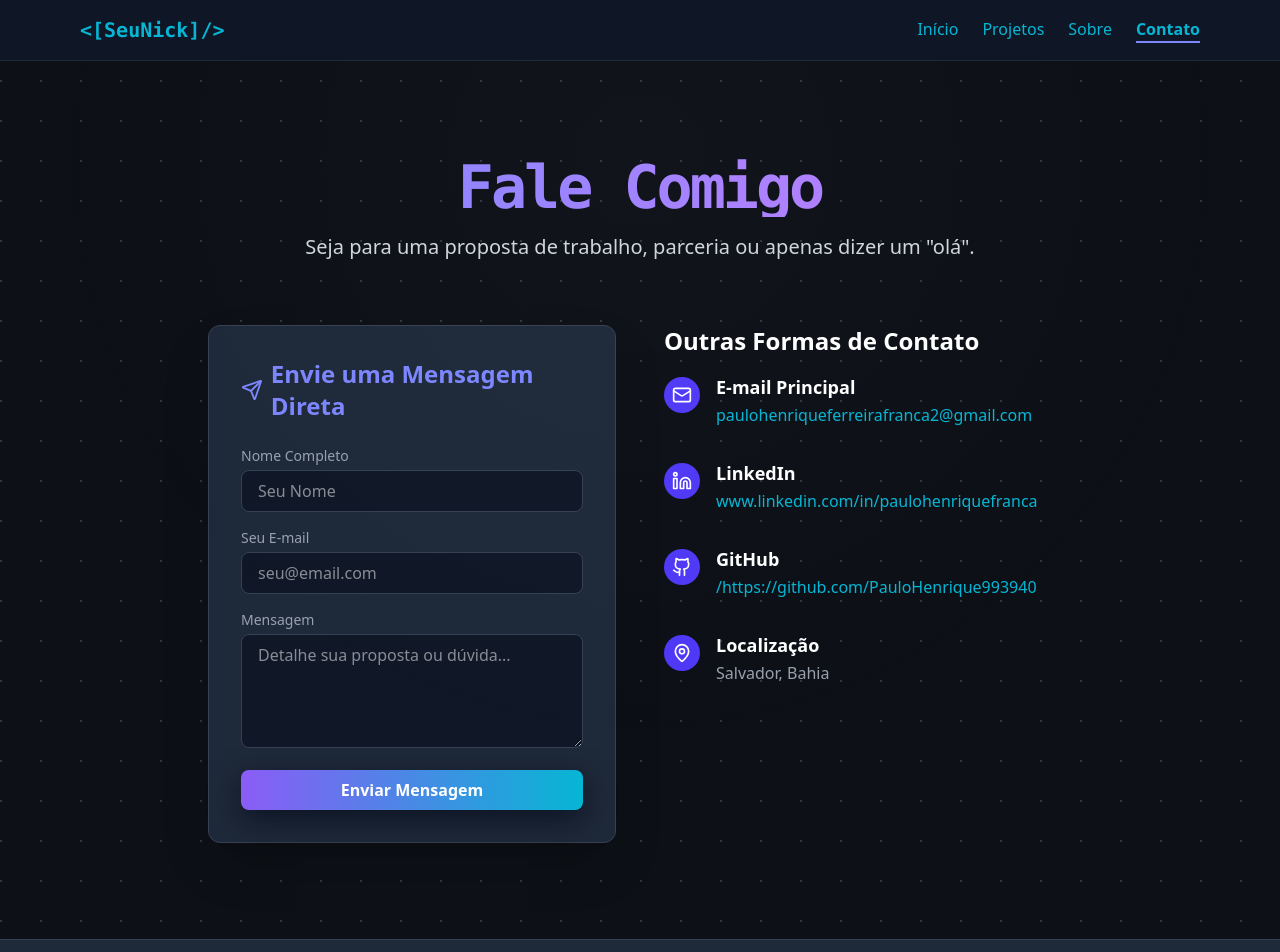
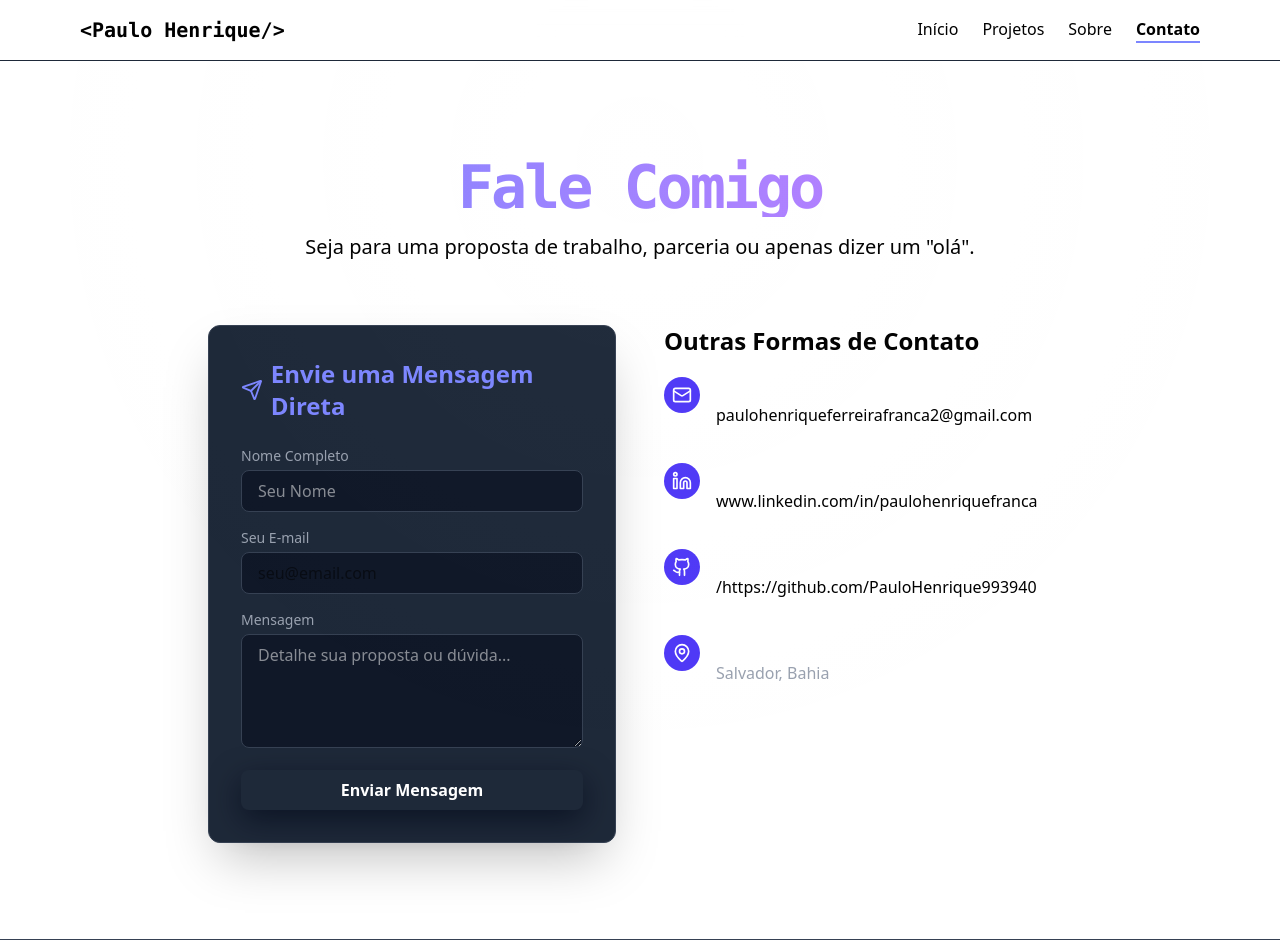
Before and after one commit to PauloHenrique993940/paulo-front-emd, a Next.js app: page /contato in a window 1280 px wide. Shown: the top 952 px of the page. Built offline with nearby package versions, Linux system fonts and the light colour scheme.

Commit message:
melhorando a cor de fundo

```diff
--- a/pages/contato.js
+++ b/pages/contato.js
@@ -10,10 +10,10 @@ const geistMono = Geist_Mono({ variable: "--font-geist-mono", subsets: ["latin"]
 
 // --- Componente Header (Placeholder, use seu componente real) ---
 const Header = () => (
-    <header className="sticky top-0 z-50 bg-gray-900/90 backdrop-blur-md border-b border-gray-800">
+    <header className="sticky top-0 z-50 text-black backdrop-blur-md border-b border-gray-800">
         <div className="container mx-auto px-4 max-w-6xl flex justify-between items-center py-4">
             <Link href="/" className={`${geistMono.variable} font-mono text-xl font-bold text-indigo-400 hover:text-indigo-300 transition-colors`}>
-                &lt;[SeuNick]/&gt;
+                &lt;Paulo Henrique/&gt;
             </Link>
             <nav className="hidden sm:flex space-x-6">
                 {/* Links de navegação aqui... */}
@@ -39,7 +39,7 @@ export default function ContatoPage() {
                     <h1 className={`${geistMono.variable} font-mono text-5xl sm:text-6xl font-extrabold tracking-tighter mb-4 text-transparent bg-clip-text bg-gradient-to-r from-indigo-400 to-purple-400`}>
                         Fale Comigo
                     </h1>
-                    <p className="text-xl text-gray-300 max-w-3xl mx-auto">
+                    <p className="text-xl text-black max-w-3xl mx-auto">
                         Seja para uma proposta de trabalho, parceria ou apenas dizer um "olá".
                     </p>
                 </section>
@@ -61,7 +61,7 @@ export default function ContatoPage() {
                                 <input
                                     type="text"
                                     id="nome"
-                                    className="w-full px-4 py-2 bg-gray-900 border border-gray-700 rounded-lg text-white focus:ring-indigo-500 focus:border-indigo-500"
+                                    className="w-full px-4 py-2 bg-gray-900 border border-gray-700 rounded-lg text-blackfocus:ring-indigo-500 focus:border-indigo-500"
                                     placeholder="Seu Nome"
                                 />
                             </div>
@@ -70,7 +70,7 @@ export default function ContatoPage() {
                                 <input
                                     type="email"
                                     id="email"
-                                    className="w-full px-4 py-2 bg-gray-900 border border-gray-700 rounded-lg text-white focus:ring-indigo-500 focus:border-indigo-500"
+                                    className="w-full px-4 py-2 bg-gray-900 border border-gray-700 rounded-lg text-black focus:ring-indigo-500 focus:border-indigo-500"
                                     placeholder="seu@email.com"
                                 />
                             </div>
@@ -93,8 +93,8 @@ export default function ContatoPage() {
                     </div>
 
                     {/* Coluna 2: Informações de Contato e Links */}
-                    <div className="space-y-8 p-8 md:p-0">
-                        <h2 className="text-2xl font-bold mb-4 text-white">Outras Formas de Contato</h2>
+                    <div className="space-y-8 p-8 text-black itens-center flex-r md:p-0">
+                        <h2 className="text-2xl font-bold mb-4 text-black">Outras Formas de Contato</h2>
 
                         {/* Item de Contato: E-mail */}
                         <ContactInfoItem
@@ -134,7 +134,7 @@ export default function ContatoPage() {
             </main>
 
             {/* Rodapé */}
-            <footer className="w-full bg-gray-800 text-gray-500 text-center py-4 text-sm border-t border-gray-700">
+            <footer className="w-full text-black text-center py-4 text-sm border-t border-gray-700">
                 &copy; {new Date().getFullYear()} [Paulo Henrique].
             </footer>
         </div>
--- a/pages/index.js
+++ b/pages/index.js
@@ -30,7 +30,7 @@ const Header = () => {
   ];
 
   return (
-    <header className="sticky top-0 z-50 bg-gray-900/90 backdrop-blur-md border-b border-gray-800">
+    <header className="sticky top-0 z-50 backdrop-blur-md border-b border-gray-800">
       <div className="container mx-auto px-4 max-w-4xl flex justify-between items-center py-4">
         {/* Logo/Nome */}
         <Link
@@ -98,7 +98,7 @@ const SocialIcon = ({ href, children, label }) => (
 // --- Componente principal da Home Page (Home) ---
 export default function Home() {
   return (
-    <div className={`${geistSans.variable} font-sans min-h-screen  text-white`}>
+    <div className={`${geistSans.variable} font-sans min-h-screen  text-b`}>
       <Header /> {/* Adicionando o menu de navegação */}
       {/* Container Principal */}
       <main className="container mx-auto px-4 py-16 sm:py-24 max-w-4xl">
@@ -116,12 +116,12 @@ export default function Home() {
           </div>
 
           <h1
-            className={`${geistMono.variable} font-mono text-5xl sm:text-7xl font-extrabold tracking-tighter mb-4 leading-tight text-transparent bg-clip-text bg-gradient-to-r from-indigo-400 to-white`}
+            className={`${geistMono.variable} font-mono text-5xl sm:text-7xl font-extrabold tracking-tighter mb-4  text-black`}
           >
             Paulo Henrique Ferreira França
           </h1>
 
-          <p className="text-xl sm:text-2xl text-gray-300 mb-8 max-w-3xl mx-auto">
+          <p className="text-xl sm:text-2xl text-black mb-8 max-w-3xl mx-auto">
             Desenvolvedor Web Front-End especializado em React e Next.js, com
             experiência na construção de interfaces modernas e responsivas.
             Apaixonado por criar experiências de usuário (UX) intuitivas,
@@ -152,7 +152,7 @@ export default function Home() {
 
         {/* Nova Seção 2: SOBRE MIM (Visão Rápida) */}
         <section className="mb-24">
-          <h2 className="text-3xl font-bold mb-8 flex items-center space-x-3 text-indigo-400">
+          <h2 className="text-3xl font-bold mb-8 flex items-center space-x-3 text-black">
             <Zap size={28} />
             <span>Sobre Mim (Quick View)</span>
           </h2>
@@ -223,6 +223,19 @@ export default function Home() {
               techs={['API REST']}
               link="https://paulohenrique993940.github.io/botflix-pro-redesign-main/"
             />
+            <Image
+              src="/pokedexunit.png"
+              alt="Pokedex Unit"
+              width={400}
+              height={250}
+              className="cardImagen"
+            />
+            <ProjectCard
+              title="Pokedex Unit"
+              description="Criação de uma pokedex  com visualição  de pokemons e seus atributos"
+              techs={['Javascript']}
+              link="https://pokedex-uniti.vercel.app/"
+            />
           </div>
 
           <div className="text-center mt-12">
@@ -263,7 +276,7 @@ export default function Home() {
 
         {/* Seção 5: Contato Rápido / Links Sociais (Com ícones reais) */}
         <section className="text-center">
-          <h2 className="text-2xl font-bold mb-6 text-indigo-300">
+          <h2 className="text-2xl font-bold mb-6 text-black">
             Vamos Construir Algo Juntos?
           </h2>
           <div className="flex justify-center space-x-8 text-3xl">
@@ -289,7 +302,7 @@ export default function Home() {
         </section>
       </main>
       {/* Rodapé Fixo */}
-      <footer className="w-full bg-gray-800 text-gray-500 text-center py-4 text-sm border-t border-gray-700">
+      <footer className="w-full bg-gray-600 text-white text-center py-4 text-sm border-t border-gray-700">
         &copy; {new Date().getFullYear()} Paulo Henrique. Código aberto e
         construído com ⚛️ Next.js.
       </footer>
--- a/pages/projetos.js
+++ b/pages/projetos.js
@@ -28,7 +28,7 @@ const Header = () => {
   ];
 
   return (
-    <header className="sticky top-0 z-50 bg-gray-900/90 backdrop-blur-md border-b border-gray-800">
+    <header className="sticky top-0 z-50  text-black backdrop-blur-md border-b border-gray-800">
       <div className="container mx-auto px-4 max-w-6xl flex justify-between items-center py-4">
 
         <Link
@@ -260,10 +260,10 @@ export default function ProjetosPage() {
 
       <main className="container mx-auto px-4 py-16 sm:py-24 max-w-6xl">
         <section className="text-center mb-16">
-          <h1 className={`${geistMono.variable} font-mono text-5xl sm:text-6xl font-extrabold tracking-tighter mb-4 text-transparent bg-clip-text bg-gradient-to-r from-indigo-400 to-purple-400`}>
+          <h1 className={`${geistMono.variable} font-mono text-5xl sm:text-6xl font-extrabold tracking-tighter mb-4  text-black`}>
             Toda minha trajetória de Desenvolvimento voçê acompanha, Aqui!
           </h1>
-          <p className="text-xl text-gray-300 max-w-3xl mx-auto">
+          <p className="text-xl text-black max-w-3xl mx-auto">
             Uma coleção de trabalhos que demonstram minhas habilidades em design, desenvolvimento e otimização com React e Next.js.
           </p>
         </section>
@@ -292,7 +292,7 @@ export default function ProjetosPage() {
       </main>
 
       {/* Rodapé Fixo */}
-      <footer className="w-full bg-gray-800 text-gray-500 text-center py-4 text-sm border-t border-gray-700">
+      <footer className="w-full text-black text-center py-4 text-sm border-t border-gray-700">
         &copy; {new Date().getFullYear()} Paulo Henrique Ferreira França.
       </footer>
     </div>
--- a/pages/sobre.js
+++ b/pages/sobre.js
@@ -9,7 +9,7 @@ const geistMono = Geist_Mono({ variable: "--font-geist-mono", subsets: ["latin"]
 
 
 const Header = () => (
-    <header className="sticky top-0 z-50 bg-gray-900/90 backdrop-blur-md border-b border-gray-800">
+    <header className="sticky top-0 z-50 text-black backdrop-blur-md border-b border-gray-800">
         <div className="container mx-auto px-4 max-w-6xl flex justify-between items-center py-4">
             <Link href="/" className={`${geistMono.variable} font-mono text-xl font-bold text-indigo-400 hover:text-indigo-300 transition-colors`}>
                 &lt;Paulo Henrique/&gt;
@@ -37,11 +37,11 @@ export default function SobrePage() {
           {/* Título Principal */}
           <section className="text-center mb-16">
             <h1
-              className={`${geistMono.variable} font-mono text-5xl sm:text-6xl font-extrabold tracking-tighter mb-4 text-transparent bg-clip-text bg-gradient-to-r from-indigo-400 to-purple-400`}
+              className={`${geistMono.variable} font-mono text-5xl sm:text-6xl font-extrabold tracking-tighter mb-4 text-black`}
             >
               Minha Jornada
             </h1>
-            <p className="text-xl text-gray-300 max-w-3xl mx-auto">
+            <p className="text-xl text-black max-w-3xl mx-auto">
               Desenvolvimento, inovação e a busca incessante por código de alta
               performance.
             </p>
@@ -211,7 +211,7 @@ export default function SobrePage() {
         </main>
 
         {/* Rodapé */}
-        <footer className="w-full bg-gray-800 text-gray-500 text-center py-4 text-sm border-t border-gray-700">
+        <footer className="w-full text-black text-center py-4 text-sm border-t border-gray-700">
           &copy; {new Date().getFullYear()} Paulo Henrique .
         </footer>
       </div>
--- a/styles/globals.css
+++ b/styles/globals.css
@@ -1,29 +1,10 @@
 @import "tailwindcss";
 
-:root {
-  --bg: #071022;
-  /* deep navy background */
-  --bg-gradient: linear-gradient(180deg, #041029 0%, #071022 100%);
-  --surface: rgba(255, 255, 255, 0.02);
-  --card-bg: linear-gradient(180deg, rgba(255, 255, 255, 0.02), rgba(255, 255, 255, 0.01));
-  --text: #e6eef8;
-  /* light text for readability */
-  --muted: #9aa6b2;
-  /* muted text */
-  --accent: #8b5cf6;
-  /* violet accent */
-  --accent-2: #06b6d4;
-  /* cyan accent */
-  --accent-3: #fb7185;
-  /* coral accent */
-  --glass-border: rgba(255, 255, 255, 0.04);
-}
 
 body {
-  background-color: #0d1117;
-  background-image: radial-gradient(circle at 1px 1px, #30363d 1px, transparent 0);
+  background-color: #ffffff;
   background-size: 40px 40px;
-  color: #e6edf3;
+  color: #141414;
   font-family: "Roboto", sans-serif;
 }
 
```
Also changed, not shown: public/pokedexunit.png (added).
